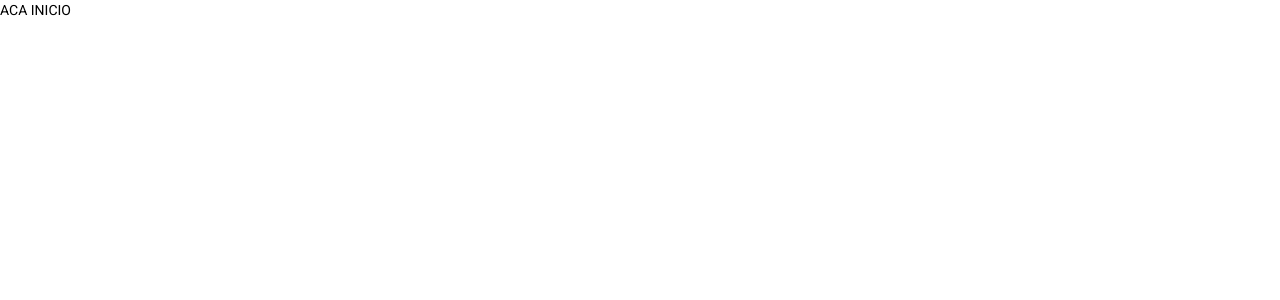
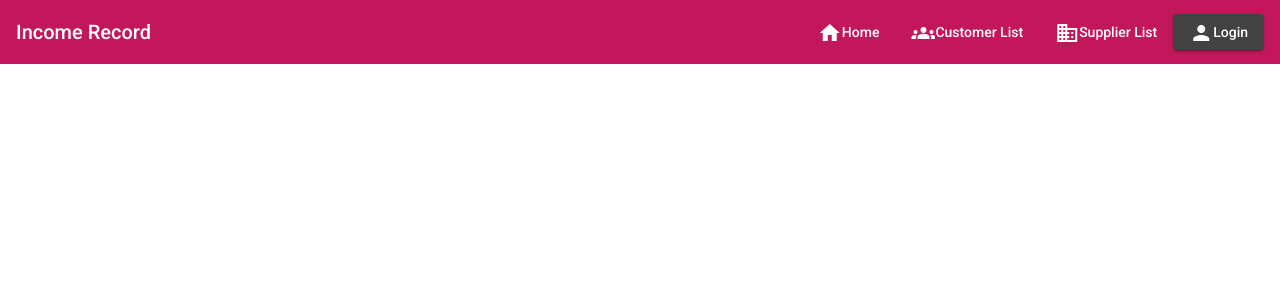
Before and after one commit to PatagoniaCoder/AngularProject, an Angular app: page / in a window 1280 px wide. Shown: the top 300 px of the page. Built offline with nearby package versions, Linux system fonts and the light colour scheme.

Commit message:
Add HeaderComponent

```diff
--- a/src/app/app.component.html
+++ b/src/app/app.component.html
@@ -1,2 +1,2 @@
-ACA INICIO
+<app-header></app-header>
 <router-outlet></router-outlet>
--- a/src/app/customer/customer-list/customer-list.component.html
+++ b/src/app/customer/customer-list/customer-list.component.html
@@ -1,6 +1,6 @@
 <div>
   <mat-card>
-    <mat-card-header>
+    <mat-card-header class="card-header">
       <mat-card-title>
         Customers
       </mat-card-title>
--- a/src/app/customer/customer-list/customer-list.component.scss
+++ b/src/app/customer/customer-list/customer-list.component.scss
@@ -11,3 +11,6 @@ table {
   position: absolute;
   right: 16px;
 }
+.card-header {
+  margin-bottom: 16px;
+}
--- /dev/null
+++ b/src/app/header/header.component.html
@@ -0,0 +1,11 @@
+<mat-toolbar color="primary">
+  <span class="fill-remaining-space">Income Record</span>
+  <button mat-button routerLink="/"><mat-icon>home</mat-icon>Home</button>
+  <button mat-button routerLink="customer">
+    <mat-icon>groups</mat-icon>Customer List
+  </button>
+  <button mat-button routerLink="customer">
+    <mat-icon>domain</mat-icon>Supplier List
+  </button>
+  <button mat-raised-button><mat-icon>person</mat-icon>Login</button>
+</mat-toolbar>
--- /dev/null
+++ b/src/app/header/header.component.scss
@@ -0,0 +1,5 @@
+.fill-remaining-space {
+  /* This fills the remaining space, by using flexbox.
+       Every toolbar row uses a flexbox row layout. */
+  flex: 1 1 auto;
+}
--- /dev/null
+++ b/src/app/header/header.component.ts
@@ -0,0 +1,12 @@
+import { Component, OnInit } from "@angular/core";
+
+@Component({
+  selector: "app-header",
+  templateUrl: "./header.component.html",
+  styleUrls: ["./header.component.scss"],
+})
+export class HeaderComponent implements OnInit {
+  constructor() {}
+
+  ngOnInit(): void {}
+}
```
Also changed, not shown: src/app/app-routing.module.ts (+5 -5 lines), src/app/app.module.ts (+5 -4 lines), src/app/shared/material/material.module.ts (+5 -2 lines), 1 other file (tests, documents, lock files or other folders).
